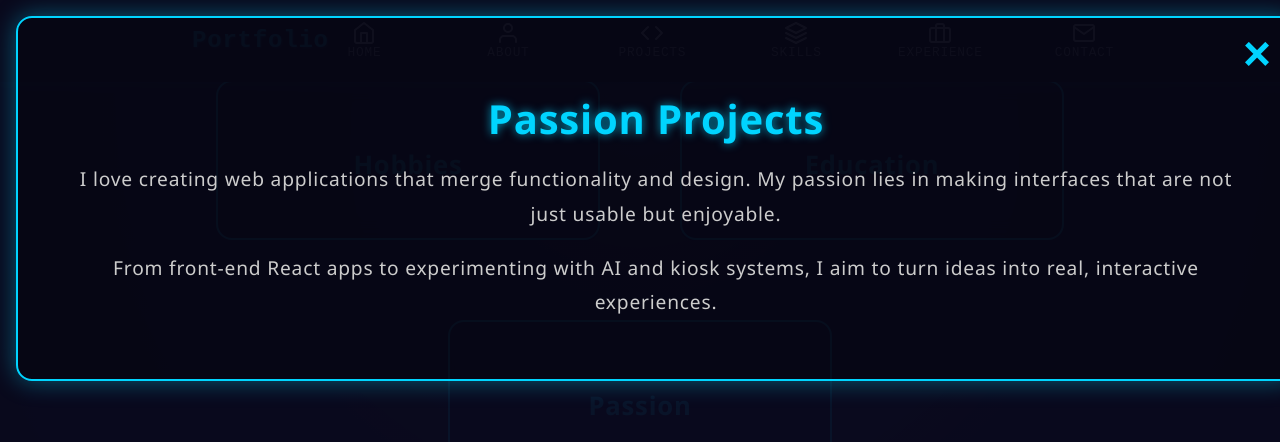
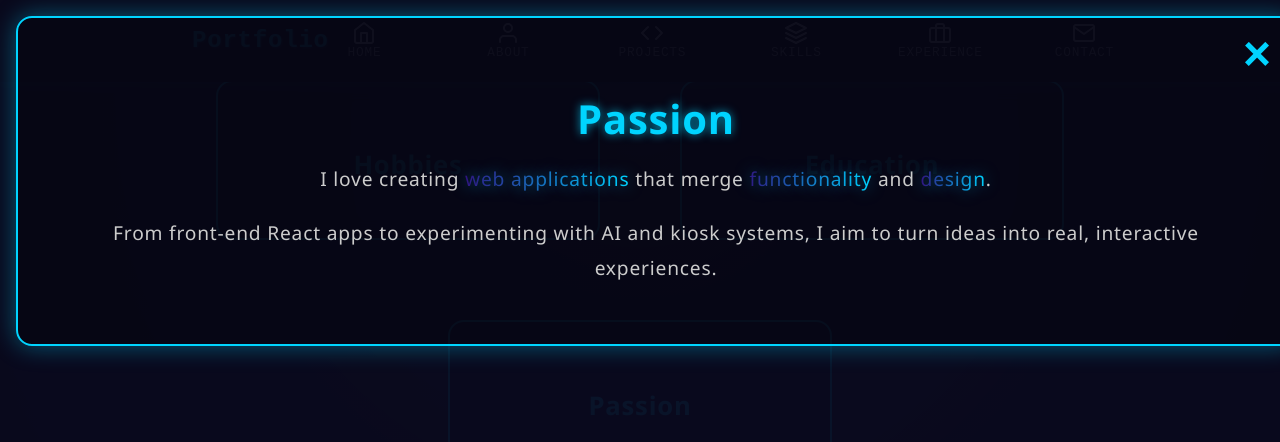
Before and after one commit to Freiderich/Portfolio, a React (Vite) app: page / in a window 1280 px wide. Both pictures are taken after a click on the element "Passion". Shown: the part 1278-1720 px from the top of the page. Built offline with nearby package versions, Linux system fonts and the light colour scheme.

Commit message:
Added Context in Passion

```diff
--- a/src/components/About.jsx
+++ b/src/components/About.jsx
@@ -249,12 +249,12 @@ function About() {
           {/* PASSION */}
           {activeBox === "passion" && (
             <div className="overlay-content passion-content">
-              <h2>Passion Projects</h2>
+              <h2>Passion</h2>
               <p>
-                I love creating web applications that merge functionality and
-                design. My passion lies in making interfaces that are not just
-                usable but enjoyable.
+                I love creating <span className="highlight">web applications</span> that merge
+                <span className="highlight"> functionality</span> and <span className="highlight">design</span>.
               </p>
+
               <p>
                 From front-end React apps to experimenting with AI and kiosk
                 systems, I aim to turn ideas into real, interactive experiences.
--- a/src/styles/About.css
+++ b/src/styles/About.css
@@ -555,3 +555,26 @@
 .education-item.current .dot {
   animation: pulseDot 1.5s infinite alternate;
 }
+
+.passion-content p {
+  opacity: 0;
+  transform: translateY(10px);
+  animation: fadeUp 0.6s forwards;
+}
+
+.passion-content p:nth-child(2) { animation-delay: 0.2s; }
+.passion-content p:nth-child(3) { animation-delay: 0.4s; }
+.passion-content p:nth-child(4) { animation-delay: 0.6s; }
+
+@keyframes fadeUp {
+  to {
+    opacity: 1;
+    transform: translateY(0);
+  }
+}
+
+
+.highlight {
+  color: #00d4ff;
+  font-weight: 500;
+}
```
